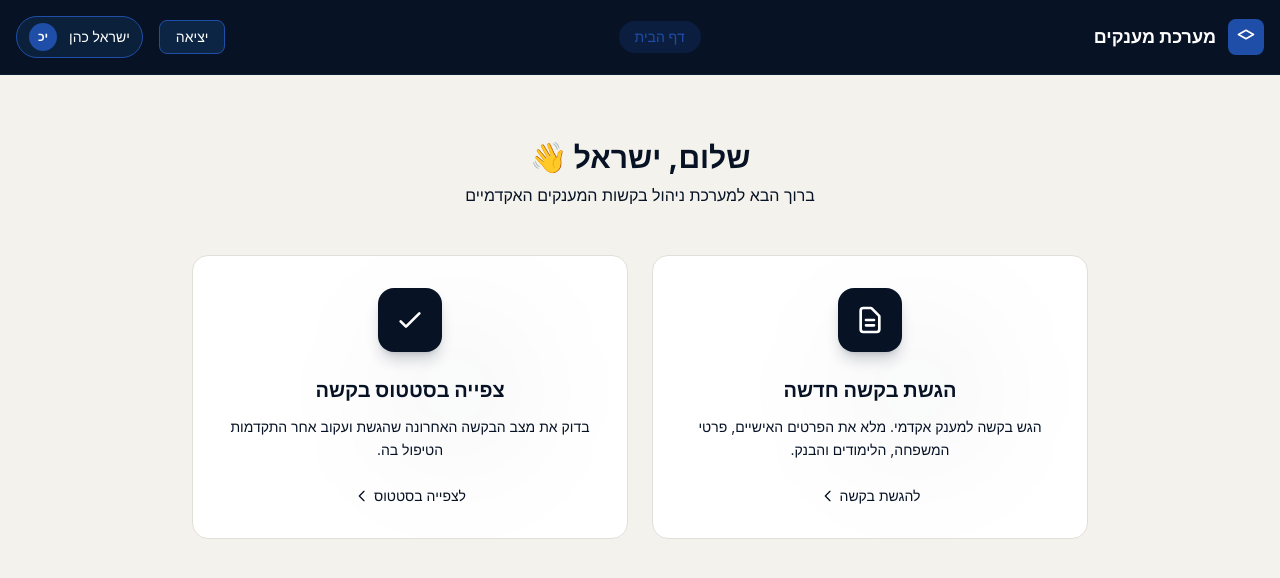
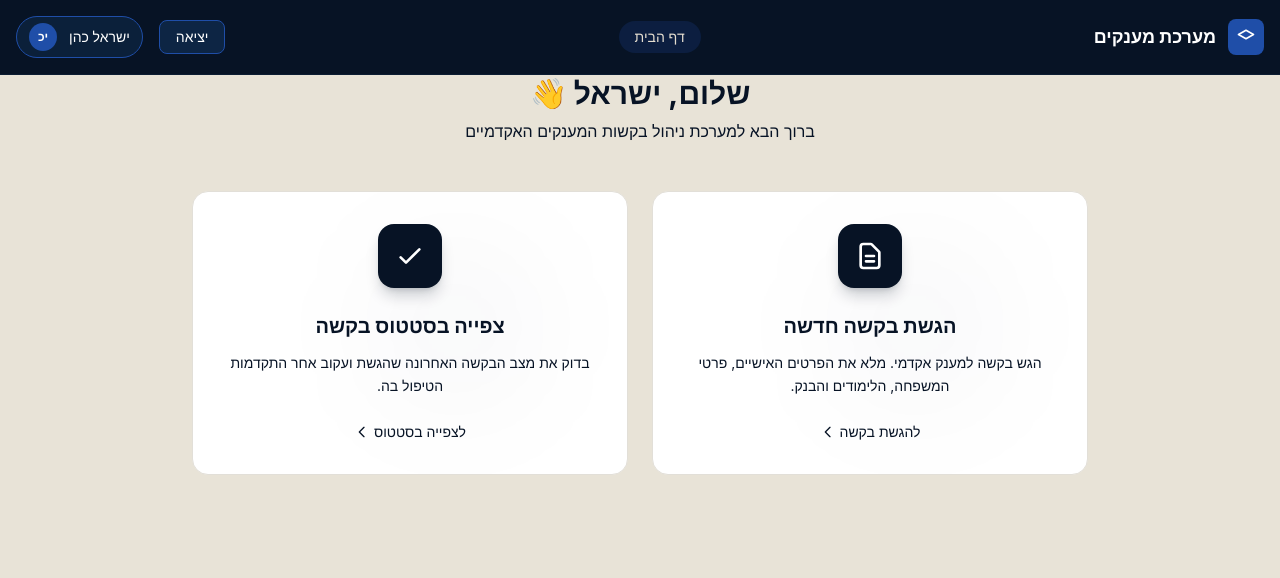
Before and after one commit to final-project-team-kuk/student-grants-system, a React (Vite) app in the folder client/: page /dashboard in a window 1280 px wide. Shown: the top 578 px of the page. Built offline with nearby package versions, Linux system fonts and the light colour scheme.

Commit message:
Changing button names and design fixes

```diff
--- a/client/src/App.jsx
+++ b/client/src/App.jsx
@@ -4,7 +4,7 @@ import './App.css';
 import { MainComponent } from './components/MainComponent';
 import Navbar from './components/NavBar.jsx';
 import Dashboard from './components/Dashboard.jsx';
-import FormStepTwo from './components/FromStepTwo.jsx';
+import FromStepTwo from './components/FromStepTwo.jsx';
 
 function App() {
   const [currentPage, setCurrentPage] = useState('dashboard');
@@ -18,7 +18,7 @@ function App() {
           <Dashboard setCurrentPage={setCurrentPage} />
         )}
 
-        {currentPage === 'form' && <FormStepTwo />}
+        {currentPage === 'form' && <FromStepTwo />}
 
         {currentPage === 'main' && <MainComponent />}
       </main>
--- a/client/src/components/Dashboard.jsx
+++ b/client/src/components/Dashboard.jsx
@@ -3,7 +3,7 @@ import React from 'react';
 
 export default function Dashboard({ setCurrentPage }) {
   return (
-    <div className="min-h-screen bg-[#f4f2ec] px-4 py-16">
+    <div className="min-h-screen bg-[#E8E3D7]">
       <div className="max-w-4xl mx-auto">
         <div className="text-center mb-12">
           <h1 className="text-3xl font-bold text-[#071325] mb-2">שלום, ישראל 👋</h1>
@@ -11,8 +11,9 @@ export default function Dashboard({ setCurrentPage }) {
         </div>
 
         <div className="grid md:grid-cols-2 gap-6">
-          {/* כרטיסיית הגשת בקשה */}
-          <div
+          {/* כפתור הגשת בקשה */}
+          <button
+            type="button"
             onClick={() => setCurrentPage('form')}
             className="bg-white border border-[#e2dfd8] rounded-2xl p-8 hover:border-[#071325]/30 transition cursor-pointer relative overflow-hidden group"
           >
@@ -31,10 +32,10 @@ export default function Dashboard({ setCurrentPage }) {
                 <svg className="w-4 h-4" fill="none" viewBox="0 0 24 24" stroke="currentColor"><path strokeLinecap="round" strokeLinejoin="round" strokeWidth={2} d="M15 19l-7-7 7-7" /></svg>
               </span>
             </div>
-          </div>
+          </button>
 
-          {/* כרטיסיית סטטוס */}
-          <div className="bg-white border border-[#e2dfd8] rounded-2xl p-8 hover:border-[#071325]/30 transition cursor-pointer relative overflow-hidden group">
+          {/* כפתור סטטוס */}
+          <button type="button" className="bg-white border border-[#e2dfd8] rounded-2xl p-8 hover:border-[#071325]/30 transition cursor-pointer relative overflow-hidden group">
             <div className="absolute top-1/4 right-1/4 w-32 h-32 bg-[#071325]/5 blur-3xl rounded-full"></div>
 
             <div className="flex flex-col items-center text-center relative z-10">
@@ -50,7 +51,7 @@ export default function Dashboard({ setCurrentPage }) {
                 <svg className="w-4 h-4" fill="none" viewBox="0 0 24 24" stroke="currentColor"><path strokeLinecap="round" strokeLinejoin="round" strokeWidth={2} d="M15 19l-7-7 7-7" /></svg>
               </span>
             </div>
-          </div>
+          </button>
         </div>
       </div>
     </div>
--- a/client/src/components/FromStepTwo.jsx
+++ b/client/src/components/FromStepTwo.jsx
@@ -1,7 +1,7 @@
 
 import React from 'react';
 
-export default function FormStepTwo() {
+export default function FromStepTwo() {
   const steps = ['פרטים אישיים', 'פרטי משפחה', 'פרטי לימודים', 'פרטי בנק', 'העלאת קבצים', 'אישור ושליחה'];
 
   return (
--- a/client/src/components/NavBar.jsx
+++ b/client/src/components/NavBar.jsx
@@ -17,7 +17,7 @@ export default function Navbar({ currentPage, setCurrentPage }) {
       <div className="hidden md:flex gap-6 text-sm">
         <button
           onClick={() => setCurrentPage('dashboard')}
-          className={`transition px-4 py-1.5 rounded-full font-medium ${currentPage === 'dashboard' ? 'bg-[#1f4ea8]/20 text-[#1f4ea8]' : 'text-[#cbd5ea] hover:text-white'}`}
+          className={`transition px-4 py-1.5 rounded-full font-medium ${currentPage === 'dashboard' ? 'bg-[#1f4ea8]/20 text-[#E5DED0]' : 'text-[#cbd5ea] hover:text-white'}`}
         >
           דף הבית
         </button>
```
